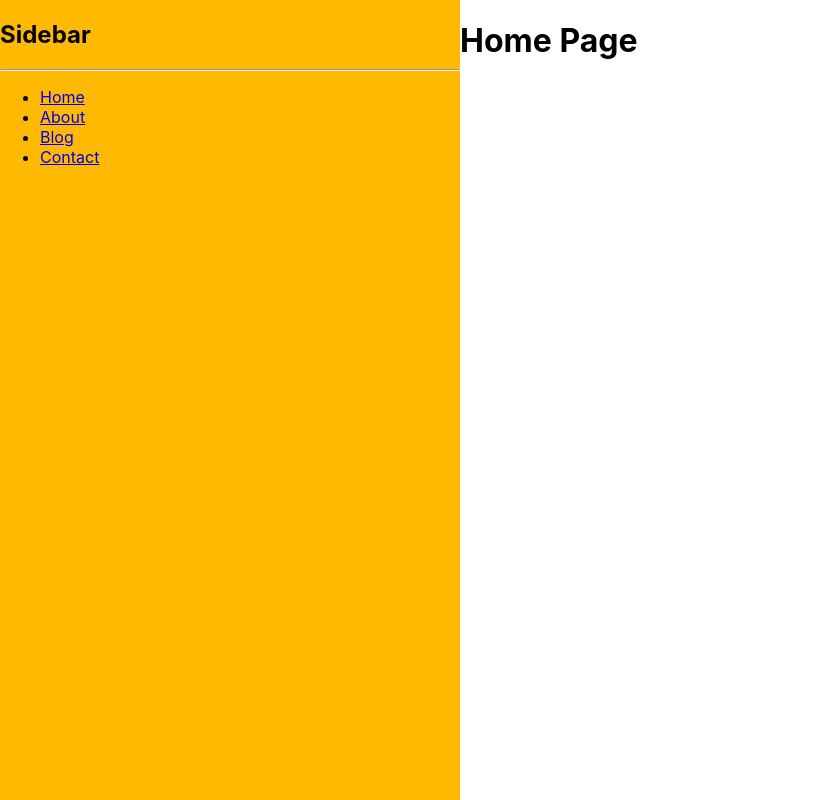
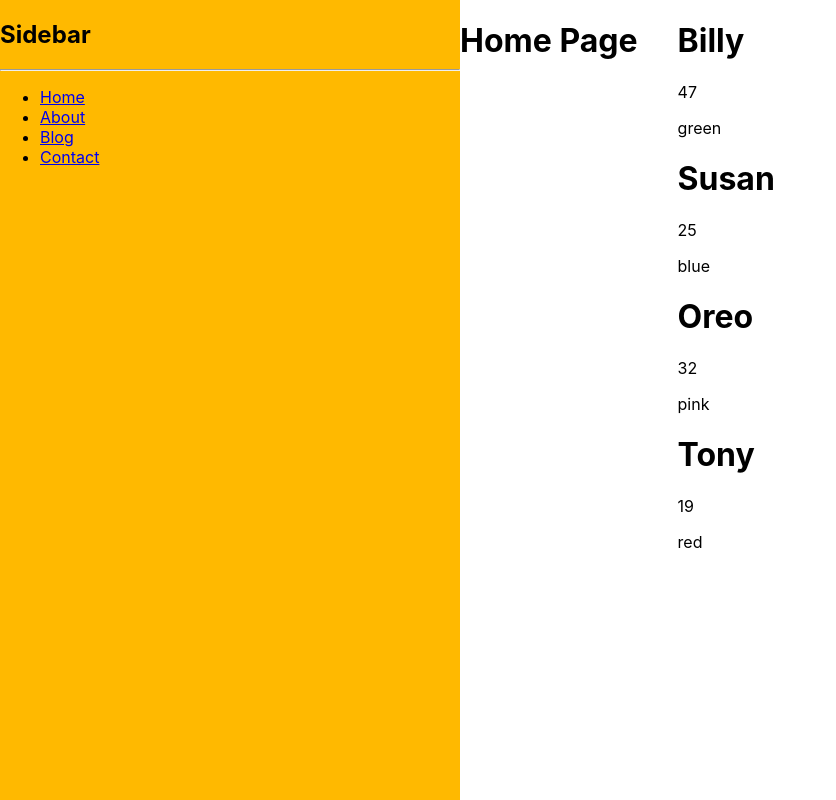
Before and after one commit to llcain/react-sidebar, a React (Create React App) app: page / in a window 1280 px wide. Shown: the whole page, without its empty margins (0-836 px from the left). Built offline with nearby package versions, Linux system fonts and the light colour scheme.

Commit message:
Imported data JSON file

```diff
--- a/src/App.js
+++ b/src/App.js
@@ -6,6 +6,7 @@ import About from './pages/About';
 import Blog from './pages/Blog';
 import Contact from './pages/Contact';
 import Sidebar from './components/Sidebar';
+import data from "./data/colors.json";
 
 function App() {
   return (
@@ -18,11 +19,24 @@ function App() {
       <Route exact path='/blog' element={<Blog />}></Route>
       <Route exact path='/contact' element={<Contact />}></Route>
       </Routes>
+      <div>
+      <ul>
+                {data.map((item) => (
+                    <div key={item.id}>
+                        <h1>{item.name}</h1>
+                        <p>{item.age}</p>
+                        <p>{item.color}</p>
+                    </div>
+                ))}
+            </ul>
+      </div>
+
 
 
       </div>
     </Router>
 
+
   );
 }
 
--- /dev/null
+++ b/src/data/colors.json
@@ -0,0 +1,27 @@
+[
+    {
+        "id": 1,
+        "name": "Billy",
+        "age": 47,
+        "color": "green"
+    },
+    {
+        "id": 2,
+        "name": "Susan",
+        "age": 25,
+        "color": "blue"
+    },
+    {
+        "id": 3,
+        "name": "Oreo",
+        "age": 32,
+        "color": "pink"
+    },
+    {
+        "id": 4,
+        "name": "Tony",
+        "age": 19,
+        "color": "red"
+    }
+
+]
--- a/src/pages/Home.js
+++ b/src/pages/Home.js
@@ -1,6 +1,9 @@
 const Home = () => {
     return (
-        <h1>Home Page</h1>
+       <div>
+             <h1>Home Page</h1>
+
+       </div>
      );
 }
 
```
